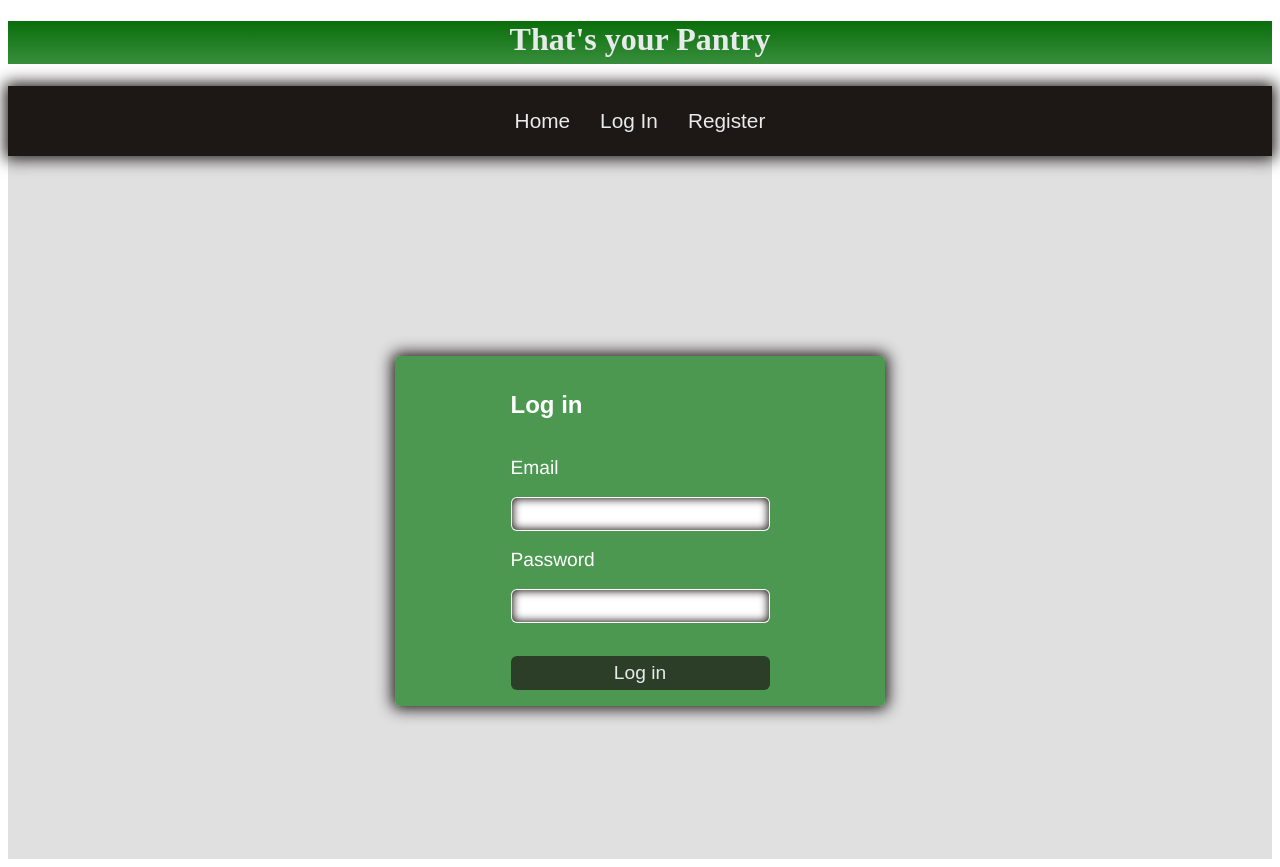
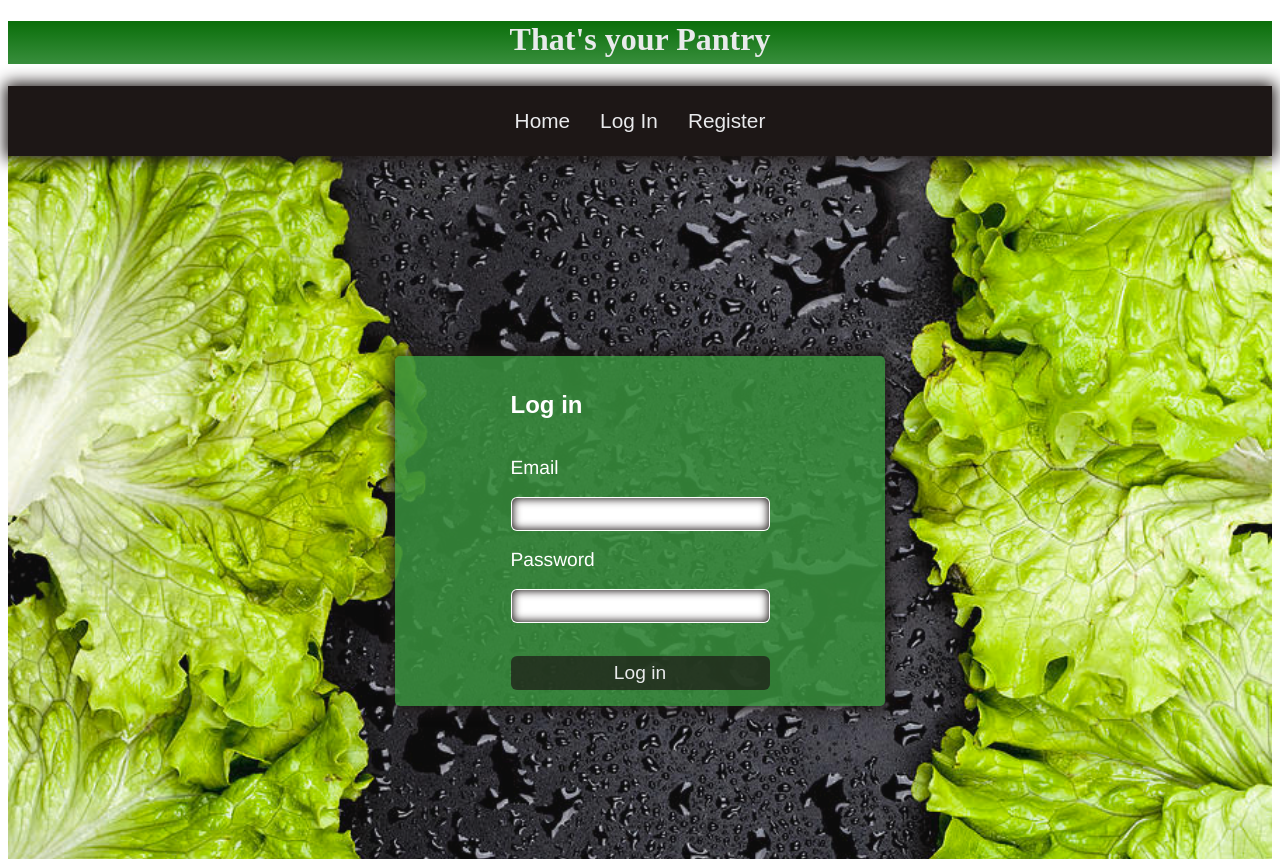
Before and after one commit to Valantis-Siomos/Legacy, a React (Create React App) app in the folder Pantry/myapp/: page /login in a window 1280 px wide. Built offline with nearby package versions, Linux system fonts and the light colour scheme; no server answers.

Commit message:
justMoreStyle

```diff
--- a/Pantry/myapp/src/components/form.css
+++ b/Pantry/myapp/src/components/form.css
@@ -1,4 +1,11 @@
+
+
+
+
 .formContainer {
+    background-image: url("../assets/lettuce.jpg");
+    background-repeat: no-repeat;
+    background-size: cover;
     display: flex;
     /* align-items: center; */
     justify-content: center;
```
Also changed, not shown: Pantry/myapp/src/components/product.css (+10 -0 lines), Pantry/myapp/src/assets/lettuce.jpg (added), 1 other file (tests, documents, lock files or other folders).
